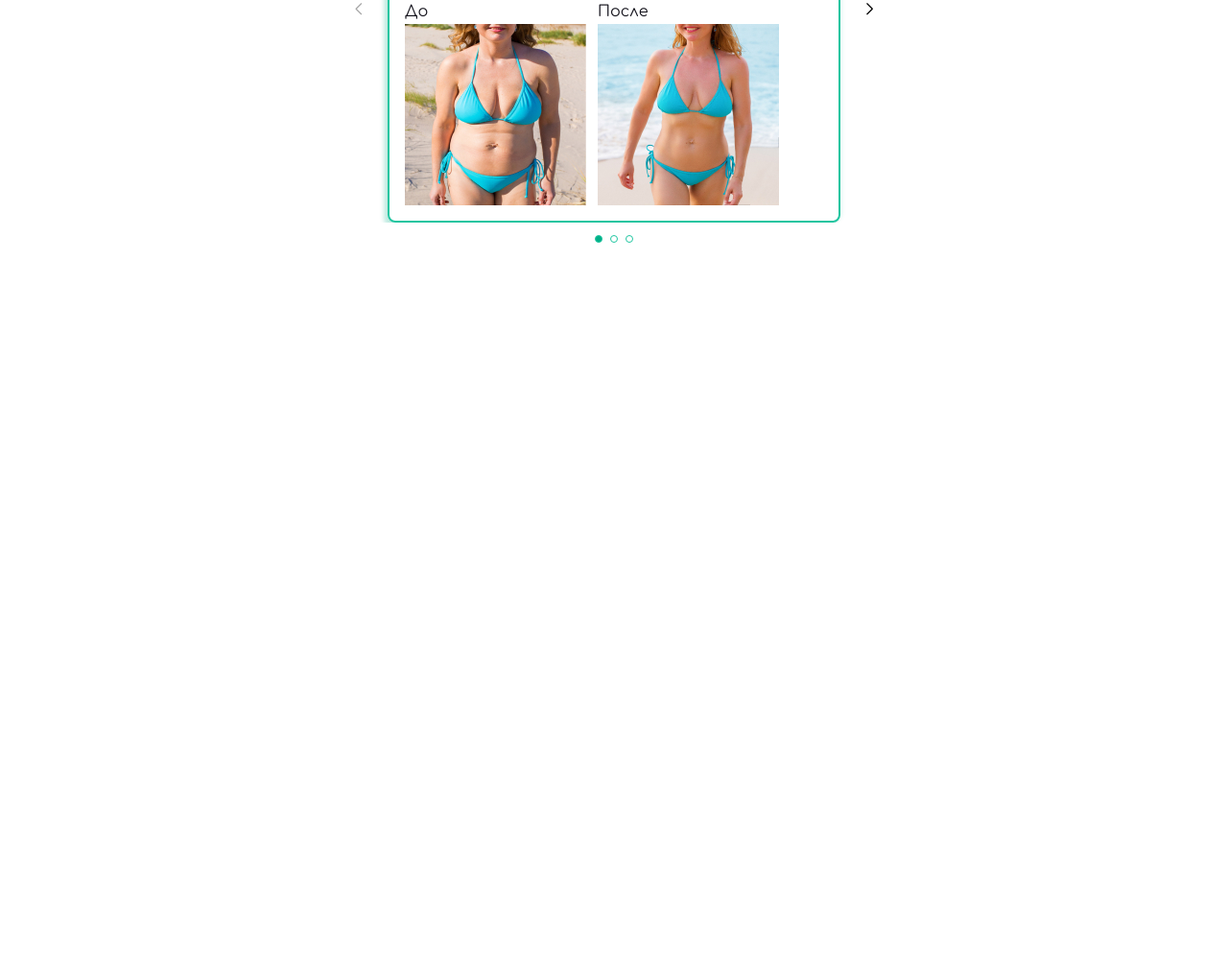
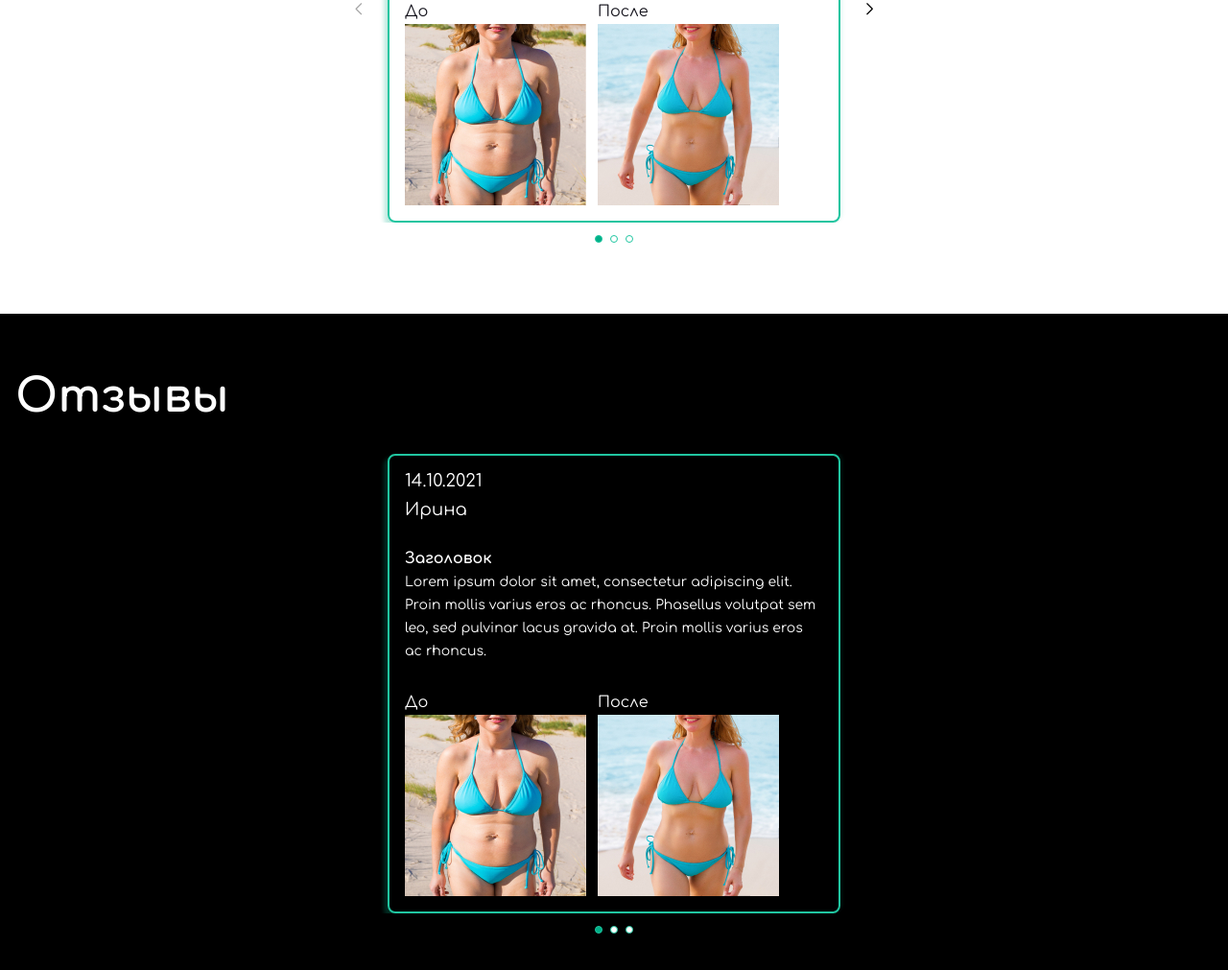
Before and after one commit to AlexeySapr/tmpl, a Gatsby site: page / in a window 1280 px wide. Shown: the part 393-1404 px from the top of the page at 96% size. Before the commit the page ends 800 px from the top, so only its background shows below. Built offline with nearby package versions, Linux system fonts and the light colour scheme; Gatsby itself is replaced by a stand-in of ours.

Commit message:
Update container component

```diff
--- a/src/components/container/Container.js
+++ b/src/components/container/Container.js
@@ -1,8 +1,12 @@
 import React from 'react';
 import * as s from './Container.module.scss';
 
-const Container = ({ children }) => {
-  return <div className={s.container}>{children}</div>;
+const Container = ({ children, contStyles }) => {
+  return (
+    <div className={s.container} style={contStyles}>
+      {children}
+    </div>
+  );
 };
 
 export default Container;
--- /dev/null
+++ b/src/components/reviews/Reviews.js
@@ -0,0 +1,50 @@
+import React from 'react';
+import SliderCard from '../sliderCard/SliderCard';
+import Title from '../title/Title';
+import Container from '../container/Container';
+
+// Import Swiper React components
+import { Swiper, SwiperSlide } from 'swiper/react';
+
+// Import Swiper styles
+import 'swiper/css';
+import 'swiper/css/navigation';
+import 'swiper/css/pagination';
+
+import '../../styles/swiperStyles.scss';
+
+// import required modules
+import { Navigation, Pagination, Mousewheel, Keyboard } from 'swiper';
+
+const Reviews = () => {
+  const containerBaseStyles = {
+    backgroundColor: '#000000',
+    color: '#ffffff',
+  };
+
+  return (
+    <Container contStyles={containerBaseStyles}>
+      <Title text={'Отзывы'} />
+      <Swiper
+        cssMode={true}
+        navigation={true}
+        pagination={true}
+        mousewheel={true}
+        keyboard={true}
+        modules={[Navigation, Pagination, Mousewheel, Keyboard]}
+      >
+        <SwiperSlide>
+          <SliderCard />
+        </SwiperSlide>
+        <SwiperSlide>
+          <SliderCard />
+        </SwiperSlide>
+        <SwiperSlide>
+          <SliderCard />
+        </SwiperSlide>
+      </Swiper>
+    </Container>
+  );
+};
+
+export default Reviews;
--- a/src/components/sliderCard/SliderCard.js
+++ b/src/components/sliderCard/SliderCard.js
@@ -1,9 +1,6 @@
 import React from 'react';
 
 import * as s from './SliderCard.module.scss';
-
-// import womanBefore from '../../images/woman-before.jpg';
-// import womanAfter from '../../images/woman-after.jpg';
 
 import womanBefore from '../../images/woman-before-pc.jpg';
 import womanAfter from '../../images/woman-after-pc.jpg';
--- a/src/pages/index.js
+++ b/src/pages/index.js
@@ -2,10 +2,16 @@ import * as React from 'react';
 import '../styles/global.scss';
 
 import Results from '../components/results/Results';
+import Reviews from '../components/reviews/Reviews';
 
 // markup
 const IndexPage = () => {
-  return <Results />;
+  return (
+    <>
+      <Results />
+      <Reviews />
+    </>
+  );
 };
 
 export default IndexPage;
```
Also changed, not shown: src/images/woman-after.jpg (deleted), src/images/woman-before.jpg (deleted).
